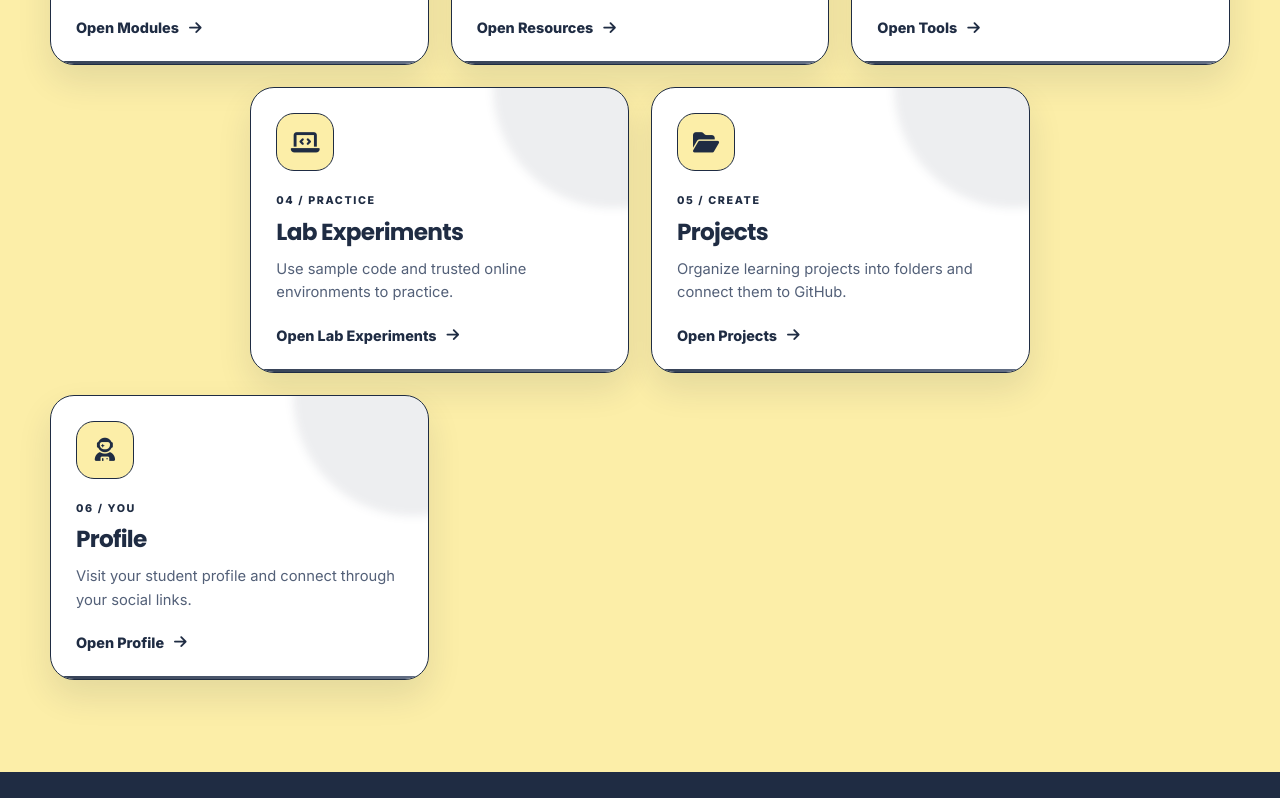
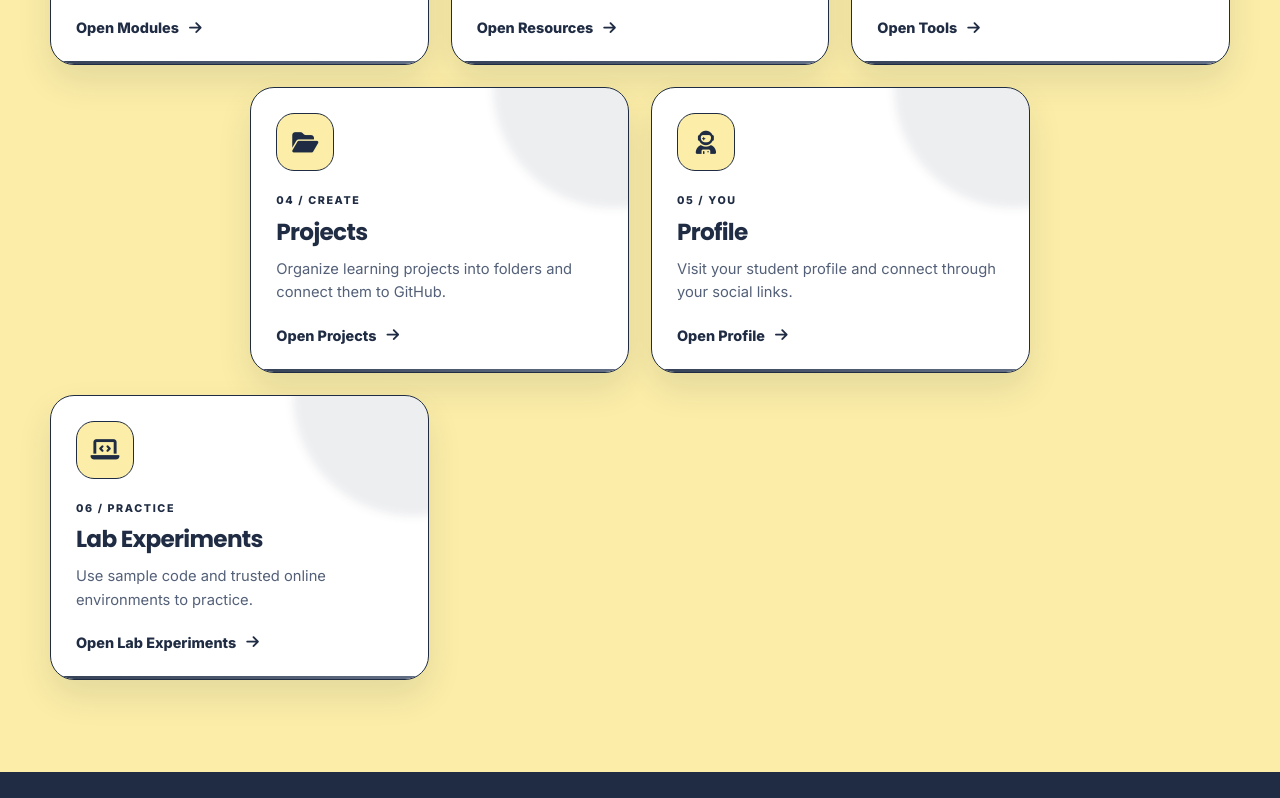
Before and after one commit to SanaAfia/DataOrbit, a website: page index.html in a window 1280 px wide. Shown: the part 803-1601 px from the top of the page. Drawn offline with Linux system fonts and the light colour scheme.

Commit message:
Update profile and home dashboard
Add the CV, profile photo, and contact links, and reorder the home dashboard cards.

Co-authored-by: Copilot <223556219+Copilot@users.noreply.github.com>

```diff
--- a/index.html
+++ b/index.html
@@ -58,26 +58,26 @@
           <p>Browse essential tools for analysis, visualization, and machine learning.</p>
           <a class="dashboard-open" href="tools.html">Open Tools <i class="fa-solid fa-arrow-right"></i></a>
         </article>
-        <article class="dashboard-card dashboard-lab">
-          <div class="dashboard-icon"><i class="fa-solid fa-laptop-code"></i></div>
-          <span class="dashboard-index">04 / PRACTICE</span>
-          <h2>Lab Experiments</h2>
-          <p>Use sample code and trusted online environments to practice.</p>
-          <a class="dashboard-open" href="lab.html">Open Lab Experiments <i class="fa-solid fa-arrow-right"></i></a>
-        </article>
         <article class="dashboard-card dashboard-projects">
           <div class="dashboard-icon"><i class="fa-solid fa-folder-open"></i></div>
-          <span class="dashboard-index">05 / CREATE</span>
+          <span class="dashboard-index">04 / CREATE</span>
           <h2>Projects</h2>
           <p>Organize learning projects into folders and connect them to GitHub.</p>
           <a class="dashboard-open" href="projects.html">Open Projects <i class="fa-solid fa-arrow-right"></i></a>
         </article>
         <article class="dashboard-card dashboard-profile">
           <div class="dashboard-icon"><i class="fa-solid fa-user-astronaut"></i></div>
-          <span class="dashboard-index">06 / YOU</span>
+          <span class="dashboard-index">05 / YOU</span>
           <h2>Profile</h2>
           <p>Visit your student profile and connect through your social links.</p>
           <a class="dashboard-open" href="profile.html">Open Profile <i class="fa-solid fa-arrow-right"></i></a>
+        </article>
+        <article class="dashboard-card dashboard-lab">
+          <div class="dashboard-icon"><i class="fa-solid fa-laptop-code"></i></div>
+          <span class="dashboard-index">06 / PRACTICE</span>
+          <h2>Lab Experiments</h2>
+          <p>Use sample code and trusted online environments to practice.</p>
+          <a class="dashboard-open" href="lab.html">Open Lab Experiments <i class="fa-solid fa-arrow-right"></i></a>
         </article>
       </section>
     </main>
```
Also changed, not shown: profile.html (+3 -2 lines), assets/sana-afia-profile.png (added), 1 other file.
